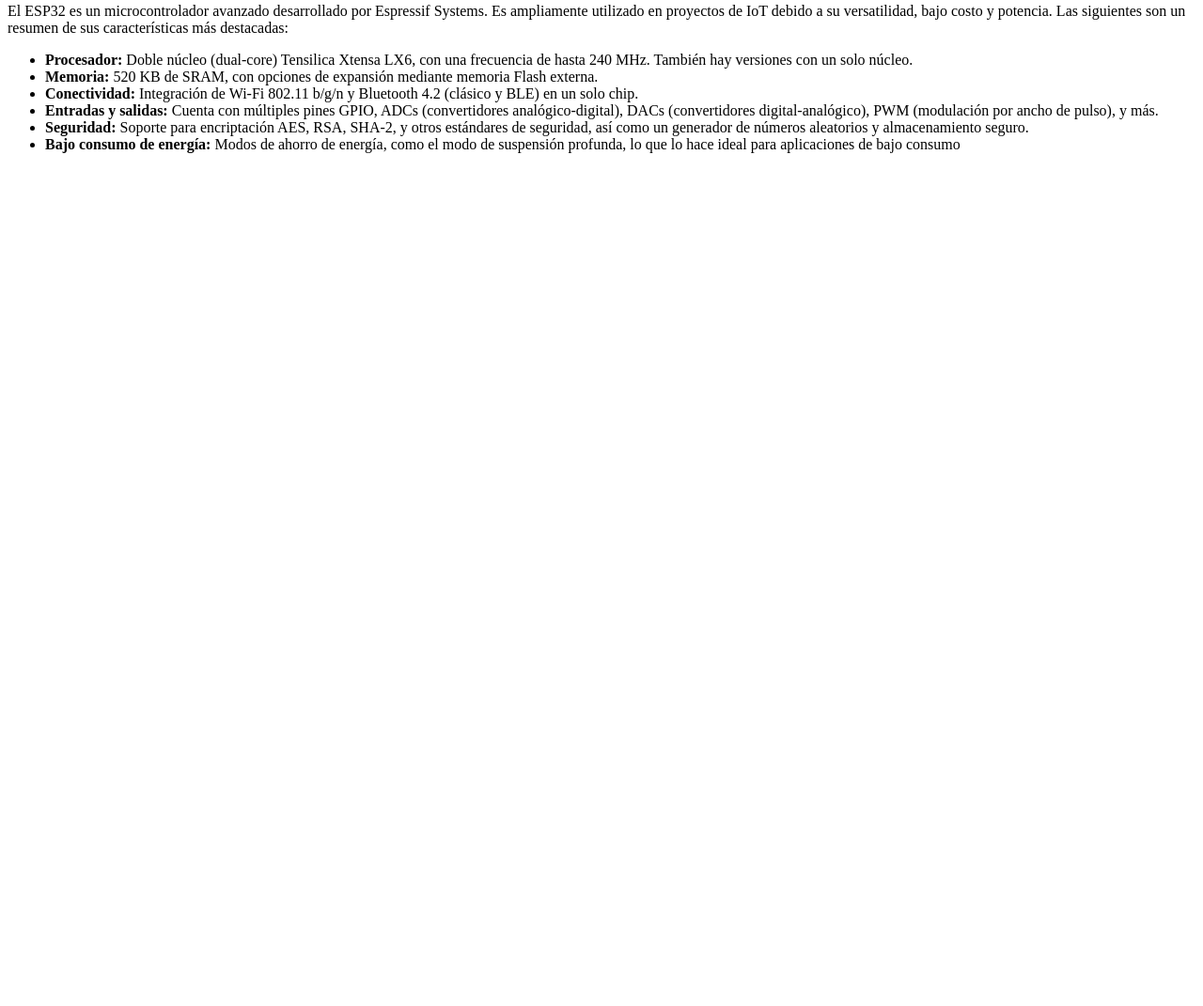
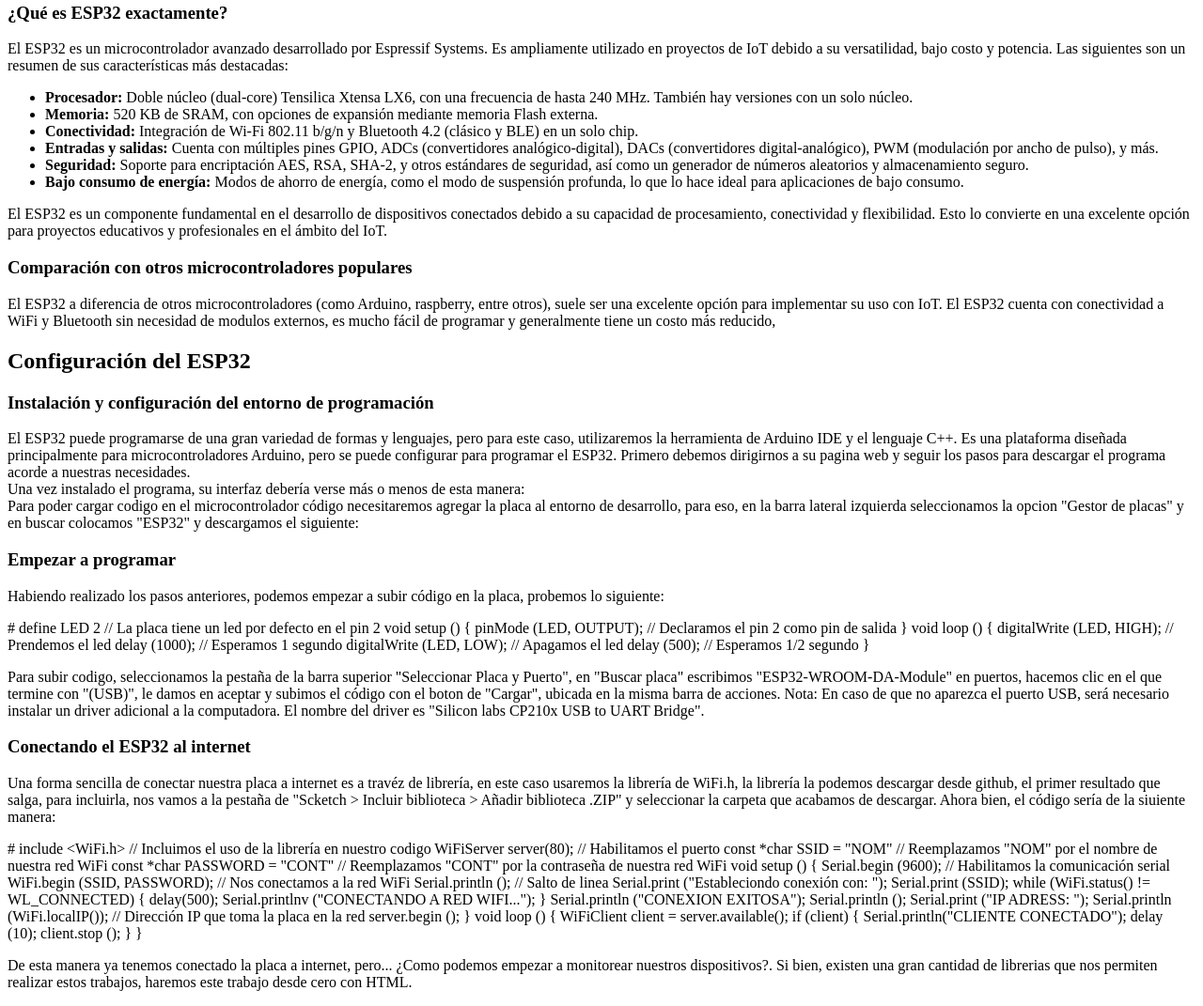
Before and after one commit to CarlosAlfredoNolascoReyes/MODULO_2_DEVF, a plain HTML site: page PROYECTO_FINAL_MODULO_2/index.html in a window 1280 px wide. Shown: the part 377-1448 px from the top of the page at 94% size. Before the commit the page ends 800 px from the top, so only its background shows below. Drawn offline with Linux system fonts and the light colour scheme.

Commit message:
Conectando el ESP32 al internet

```diff
--- a/PROYECTO_FINAL_MODULO_2/index.html
+++ b/PROYECTO_FINAL_MODULO_2/index.html
@@ -7,7 +7,7 @@
     <link rel="shortcut icon" href="./img/ICON.svg">
 </head>
 <body>
-    <h2> ¿Qué es IoT? </h2>
+    <h2> ¿Qué es la tecnología IoT? </h2>
 
     <P>
         El Internet de las Cosas (IoT, por sus siglas en inglés) es una red de dispositivos físicos conectados entre sí y a Internet, capaces de recopilar y compartir datos. Estos dispositivos pueden ser cualquier cosa, desde electrodomésticos inteligentes y dispositivos portátiles hasta sensores industriales y vehículos conectados. La idea principal es permitir que estos dispositivos se comuniquen y cooperen entre sí sin intervención humana directa.
@@ -37,6 +37,7 @@
     </p>
 
     <h2> Conociendo el ESP32 </h2>
+    <h3> ¿Qué es ESP32 exactamente? </h3>
     <p>
         El ESP32 es un microcontrolador avanzado desarrollado por Espressif Systems. Es ampliamente utilizado en proyectos de IoT debido a su versatilidad, bajo costo y potencia. Las siguientes son un resumen de sus características más destacadas:
         <ul>
@@ -56,9 +57,101 @@
                 <strong> Seguridad: </strong> Soporte para encriptación AES, RSA, SHA-2, y otros estándares de seguridad, así como un generador de números aleatorios y almacenamiento seguro.
             </li>
             <li>
-                <strong> Bajo consumo de energía: </strong> Modos de ahorro de energía, como el modo de suspensión profunda, lo que lo hace ideal para aplicaciones de bajo consumo
+                <strong> Bajo consumo de energía: </strong> Modos de ahorro de energía, como el modo de suspensión profunda, lo que lo hace ideal para aplicaciones de bajo consumo.
             </li>
         </ul>
+        El ESP32 es un componente fundamental en el desarrollo de dispositivos conectados debido a su capacidad de procesamiento, conectividad y flexibilidad. Esto lo convierte en una excelente opción para proyectos educativos y profesionales en el ámbito del IoT.
+    </p>
+
+    <h3> Comparación con otros microcontroladores populares </h3>
+    <p>
+        El ESP32 a diferencia de otros microcontroladores (como Arduino, raspberry, entre otros), suele ser una excelente opción para implementar su uso con IoT. El ESP32 cuenta con conectividad a WiFi y Bluetooth sin necesidad de modulos externos, es mucho fácil de programar y generalmente tiene un costo más reducido,
+    </p>
+
+    <h2> Configuración del ESP32 </h2>
+    <h3> Instalación y configuración del entorno de programación </h3>
+    <p>
+        El ESP32 puede programarse de una gran variedad de formas y lenguajes, pero para este caso, utilizaremos la herramienta de Arduino IDE y el lenguaje C++. Es una plataforma diseñada principalmente para microcontroladores Arduino, pero se puede configurar para programar el ESP32.
+        Primero debemos dirigirnos a su pagina web y seguir los pasos para descargar el programa acorde a nuestras necesidades.
+        <br>
+        Una vez instalado el programa, su interfaz debería verse más o menos de esta manera:
+        <!-- Insertar imagen -->
+        <br>
+        Para poder cargar codigo en el microcontrolador código necesitaremos agregar la placa al entorno de desarrollo, para eso, en la barra lateral izquierda seleccionamos la opcion "Gestor de placas" y en buscar colocamos "ESP32" y descargamos el siguiente:
+        <!-- Insertar imagen -->
+
+    </p>
+
+    <h3> Empezar a programar </h3>
+    <p>
+        Habiendo realizado los pasos anteriores, podemos empezar a subir código en la placa, probemos lo siguiente:
+
+        <p>
+            # define LED 2 // La placa tiene un led por defecto en el pin 2
+
+            void setup () {
+                pinMode (LED, OUTPUT); // Declaramos el pin 2 como pin de salida
+            }
+
+            void loop () {
+                digitalWrite (LED, HIGH); // Prendemos el led
+                delay (1000); // Esperamos 1 segundo
+                digitalWrite (LED, LOW); // Apagamos el led
+                delay (500); // Esperamos 1/2 segundo
+            }
+        </p>
+        Para subir codigo, seleccionamos la pestaña de la barra superior "Seleccionar Placa y Puerto", en "Buscar placa" escribimos "ESP32-WROOM-DA-Module" en puertos, hacemos clic en el que termine con "(USB)", le damos en aceptar y subimos el código con el boton de "Cargar", ubicada en la misma barra de acciones.
+        <!-- Insertar imagen -->
+         Nota: En caso de que no aparezca el puerto USB, será necesario instalar un driver adicional a la computadora. El nombre del driver es "Silicon labs CP210x USB to UART Bridge".
+    </p>
+
+    <h3> Conectando el ESP32 al internet </h3>
+    <p>
+        Una forma sencilla de conectar nuestra placa a internet es a travéz de librería, en este caso usaremos la librería de WiFi.h, la librería la podemos descargar desde github, el primer resultado que salga, para incluirla, nos vamos a la pestaña de "Scketch > Incluir biblioteca > Añadir biblioteca .ZIP" y seleccionar la carpeta que acabamos de descargar.
+        <!-- Insertar imagen -->
+        Ahora bien, el código sería de la siuiente manera:
+
+        <p>
+            # include &lt;WiFi.h&gt; // Incluimos el uso de la librería en nuestro codigo
+            WiFiServer server(80); // Habilitamos el puerto
+
+            const *char SSID = "NOM" // Reemplazamos "NOM" por el nombre de nuestra red WiFi
+            const *char PASSWORD = "CONT" // Reemplazamos "CONT" por la contraseña de nuestra red WiFi
+
+            void setup () {
+                Serial.begin (9600); // Habilitamos la comunicación serial
+                WiFi.begin (SSID, PASSWORD); // Nos conectamos a la red WiFi
+
+                Serial.println (); // Salto de linea
+
+                Serial.print ("Estableciondo conexión con: ");
+                Serial.print (SSID);
+
+                while (WiFi.status() != WL_CONNECTED) {
+                delay(500);
+                Serial.printlnv ("CONECTANDO A RED WIFI...");
+                }
+
+                Serial.println ("CONEXION EXITOSA");
+                Serial.println ();
+
+                Serial.print ("IP ADRESS:   ");
+                Serial.println (WiFi.localIP()); // Dirección IP que toma la placa en la red
+
+                server.begin ();
+            }
+
+            void loop () {
+                WiFiClient client = server.available();
+                if (client) {
+                    Serial.println("CLIENTE CONECTADO");
+                    delay (10);
+                    client.stop ();
+                }
+            }
+        </p>
+        De esta manera ya tenemos conectado la placa a internet, pero... ¿Como podemos empezar a monitorear nuestros dispositivos?.
+        Si bien, existen una gran cantidad de librerias que nos permiten realizar estos trabajos, haremos este trabajo desde cero con HTML.
     </p>
 </body>
 </html>
```
